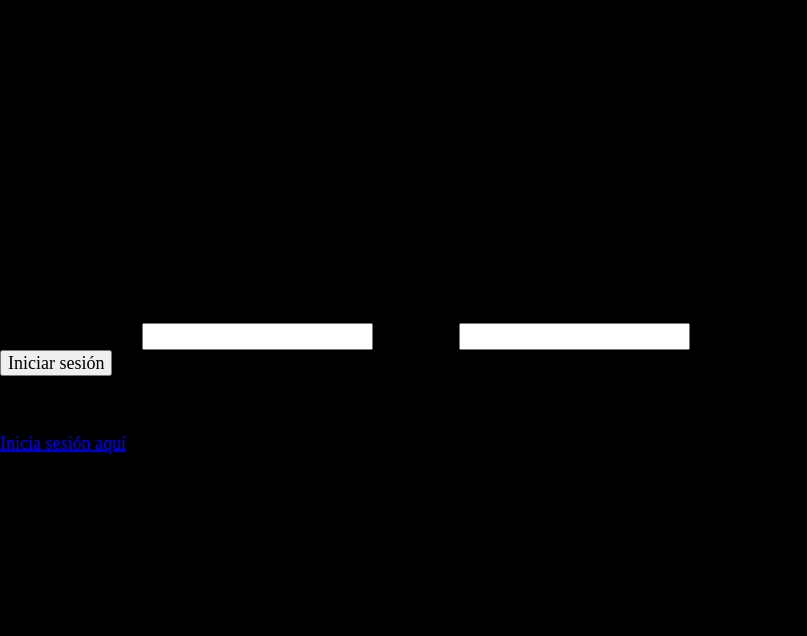
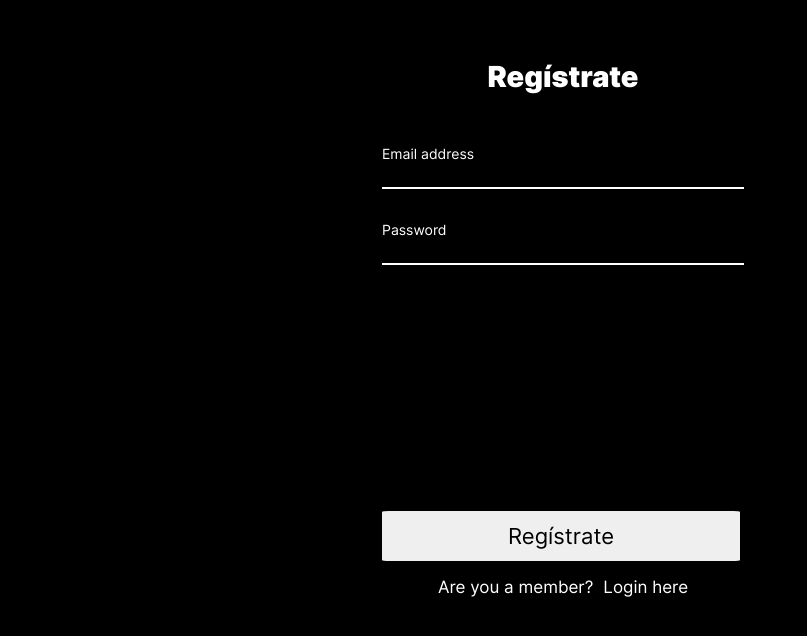
Before and after one commit to Csar26/web_project_around_auth, a React (Create React App) app: page / in a window 1280 px wide. Shown: the top 636 px of the page, without its empty margins (0-807 px from the left). Built offline with nearby package versions, Linux system fonts and the light colour scheme; no server answers.

Commit message:
infotooltips and register added

```diff
--- a/public/index.html
+++ b/public/index.html
@@ -24,7 +24,7 @@
       work correctly both with client-side routing and a non-root public URL.
       Learn how to configure a non-root public URL by running `npm run build`.
     -->
-    <title>web project around react</title>
+    <title>web project around auth</title>
   </head>
   <body>
     <noscript>You need to enable JavaScript to run this app.</noscript>
--- a/src/blocks/popup.css
+++ b/src/blocks/popup.css
@@ -173,6 +173,38 @@
   font-weight: 900;
 }
 
+
+.popup__register_utter{
+  padding-top: 200px;
+  padding-bottom: 70px;
+  color: black;
+  font-family: Inter;
+  font-size: 24px;
+  font-weight: 900;
+  text-align: center;
+  background-repeat: no-repeat;
+  background-size: auto;
+  background-color: transparent;
+  background-position: top;
+  background-image: url(../images/success.svg);
+}
+
+
+.popup__register_error{
+  padding-top: 200px;
+  padding-bottom: 70px;
+  color: black;
+  font-family: Inter;
+  font-size: 24px;
+  font-weight: 900;
+  text-align: center;
+  background-repeat: no-repeat;
+  background-size: auto;
+  background-color: transparent;
+  background-position: top;
+  background-image: url(../images/error_success.svg);
+}
+
 @media screen and (max-width: 880px) {
   .popup__content {
     width: 288px;
--- a/src/blocks/register.css
+++ b/src/blocks/register.css
@@ -1,8 +1,79 @@
 .register{
-  width: 1280px;
-  height: 720px;
-  background-color: #000000;
+  font-family: Inter;
+  width: 358px;
+  color: white;
   display: flex;
   flex-direction: column;
   justify-content: center;
+  align-items: center;
+  position: relative;
+  left: 30%;
+
+
 }
+
+.register__welcome{
+  font-size: 29px;
+  font-weight: 900;
+  text-align: center;
+  margin-bottom: 50px;
+  margin-top: 60px;
+
+
+}
+
+.register__form{
+  font-size: 14px;
+  font-weight: 400;
+  line-height: 1.5;
+
+}
+
+
+.register__data{
+  text-align: left;
+  color: white;
+  background-color: black;
+  border: none;
+  width: 358px;
+  display: flex;
+  font-family: Inter;
+  font-size: 14px;
+  font-weight: 400;
+  line-height: 1.5;
+
+}
+
+.register__divider{
+  display: block;
+  border: 1px solid white;
+  margin-bottom: 30px;
+
+}
+
+.register__path{
+  height: 50px;
+  border: none;
+  border-radius: 2%;
+  cursor: pointer;
+  margin-top: 216px;
+  font-size: 22px;
+  width: 358px;
+
+}
+
+.register__signin{
+  display: flex;
+  flex-direction: row;
+  align-items: baseline;
+  color: white;
+  font-size: 17px;
+
+}
+
+.register__login-path{
+  color: white;
+  margin-left: 10px;
+  text-decoration-line: none;
+
+}
--- a/src/components/Header.js
+++ b/src/components/Header.js
@@ -4,6 +4,7 @@ import EditButoon from '../images/Edit_Button.svg'
 import AddButton from '../images/vector_add.svg'
 import  CurrentUserContext  from '../contexts/CurrentUserContext'
 import React from 'react'
+import { Link } from "react-router-dom";
 
 export default function Header({
   handleEditProfileClick,
@@ -18,7 +19,17 @@ export default function Header({
     <header className="header">
       <div className="place-logo">
         <img src={Logo} alt="logo Around" className="logo" />
+        <div className='header__register'>
+    <Link to="login" className='header__login'>
+    login
+    </Link>
+    <Link to="register" className="header__register">
+      Register
+    </Link>
+
       </div>
+      </div>
+
       <section className="profile">
         <button className="profile__avatar-button-edit" onClick={handleEditAvatarClick}>
           <img
--- /dev/null
+++ b/src/components/InfoTooltip.js
@@ -0,0 +1,21 @@
+import React from "react";
+import PopupWithForm from "./PopupWithForm";
+
+
+export default function InfoToolTips({handleClose, isOpen, IsFullFill}) {
+
+  return(
+    <>
+    <PopupWithForm handleClose={handleClose} isOpen={isOpen} IsFullFill={IsFullFill}>
+      <div className={
+        IsFullFill ? "popup__register_utter" : "popup__register_error" }
+      >
+
+      {IsFullFill
+? "Correct, You are already registered. " : "Ups!, something went wrong."
+      }
+</div>
+      </PopupWithForm>
+    </>
+  );
+}
--- a/src/components/Register.js
+++ b/src/components/Register.js
@@ -1,66 +1,87 @@
-import React from 'react';
-import { Link } from 'react-router-dom';
-import * as auth from "../utils/auth"
+import React, { useState } from "react";
+import { Link, useHistory } from "react-router-dom";
+import * as auth from "../utils/auth.js";
+import InfoToolTips from "./InfoTooltip.js";
 
-class Register extends React.Component {
-  constructor(props) {
-    super(props);
-    this.state = {
-      email: '',
-      password: '',
+export default function Register() {
+  const [email, setEmail] = useState("");
+  const [password, setPassword] = useState("");
+
+  const [open, setOpen] = useState(false);
+  const [isFullFill, setIsFullFill] = useState(true);
+
+  const history = useHistory();
+
+  const handleSubmit = (e) => {
+    e.preventDefault();
+    if ((email, password)) {
+      auth
+        .register(email, password)
+        .then((res) => {
+          console.log(res, res._id);
+          if (!res._id) {
+            setIsFullFill(false);
+          }
+          setOpen(true);
+          setTimeout(() => {
+            history.push("/login");
+          }, 4000);
+        })
+        .catch((error) => {
+          console.log(error);
+          setOpen(true);
+          setIsFullFill(false);
+        });
     }
-    this.handleChange = this.handleChange.bind(this);
-    this.handleSubmit = this.handleSubmit.bind(this);
-  }
+  };
 
-  handleChange = (e) => {
-    const { name, value } = e.target;
-    this.setState({
-      [name]: value
-    });
-  }
-
-  handleSubmit = (e) => {
-    e.preventDefault();
-
-    if (this.state.password ) {
-      auth.register(this.state.username, this.state.password, this.state.email).then((res) => {
-        if(res) {
-          this.setState({message:""}, () => {
-this.props.history.push("/login");
-          })
-        }
-      });
-    }
-
-  }
-
-  render() {
-    return (
+  return (
+    <>
       <div className="register">
-        <p className="register__welcome">
-          Por favor, regístrate.
-        </p>
-        <form onSubmit={this.handleSubmit} className="register__form">
-          <label htmlFor="email">
-            Correo Electrónico:
-          </label>
-          <input id="email" name="email" type="email" value={this.state.email} onChange={this.handleChange} />
-          <label htmlFor="password">
-            Contraseña:
-          </label>
-          <input id="password" name="password" type="password" value={this.state.password} onChange={this.handleChange} />
-          <div className="register__button-container">
-            <button type="submit" onSubmit={this.handleSubmit} className="register__link">Iniciar sesión</button>
+        <p className="register__welcome">Regístrate</p>
+        <form className="register__form" onSubmit={handleSubmit}>
+          <label htmlFor="email">Email address</label>
+          <input
+            required
+            name="email"
+            type="email"
+            className="register__data"
+            value={email}
+            onChange={(e) => setEmail(e.target.value)}
+          ></input>
+          <span className="register__divider"></span>
+          <label htmlFor="password">Password</label>
+          <input
+            required
+            name="password"
+            type="password"
+            minLength="8"
+            maxLength="15"
+            className="register__data"
+            value={password}
+            onChange={(e) => setPassword(e.target.value)}
+          ></input>
+          <span className="register__divider"></span>
+          <div className="register__button">
+            <button type="submit" className="register__path">
+              Regístrate
+            </button>
           </div>
         </form>
         <div className="register__signin">
-          <p>¿Ya tienes una cuenta?</p>
-          <Link to="login" className="register__login-link">Inicia sesión aquí</Link>
+          <p>Are you a member?</p>
+          <Link to="login" className="register__login-path">
+            Login here
+          </Link>
         </div>
       </div>
-    );
-  }
+      <InfoToolTips
+        open={open}
+        isFullFill={isFullFill}
+        handleClose={() => {
+          setOpen(false);
+        }}
+      />
+    </>
+  );
 }
-
-export default Register;
```
Also changed, not shown: src/images/error_success.svg (added), src/images/success.svg (added).
